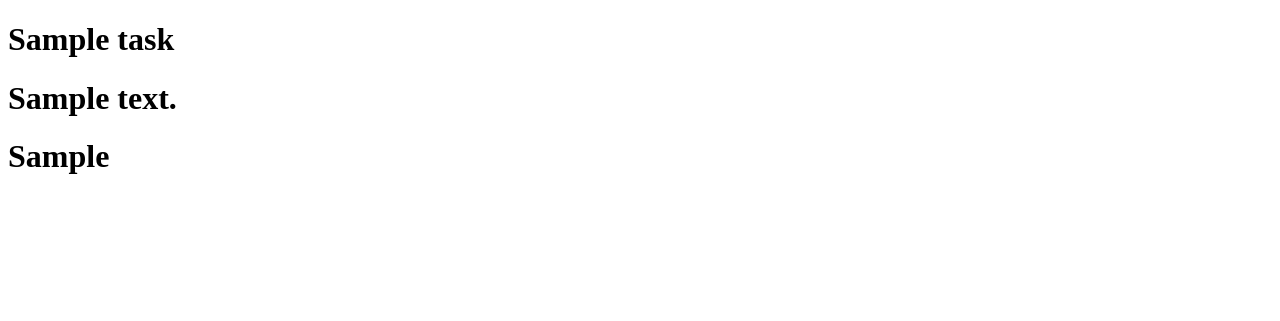
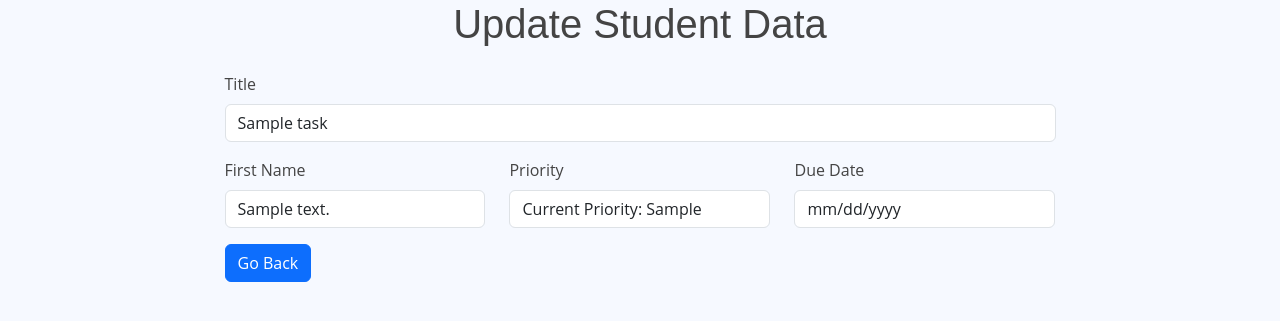
Before and after one commit to saisiah/TaskTracker, a PHP site: page /view.php?id=1 in a window 1280 px wide. Shown: the top 321 px of the page. Run offline with PHP 8.4, Linux system fonts and the light colour scheme; tables that the repository leaves empty or names only in its code hold one stand-in row (values such as "Sample post"); data that the repository does not hold is empty.

Commit message:
hey guys xLights here

```diff
--- a/create-task.php
+++ b/create-task.php
@@ -52,7 +52,7 @@ include ("config.php");
                         </div>
 
                         <div class="col-md-4 mb-3">
-                        <a class="btn btn-primary" href="index.php">Go Back</a>
+                        <a class="btn btn-primary" style="float: right;" href="index.php">Go Back</a>
                         </div>
 
 
--- a/update.php
+++ b/update.php
@@ -61,7 +61,7 @@ include ("config.php");
                                     <input type="date" class="form-control" value="<?=$task['dueDate'];?>" id="dueDate" name="dueDate">
                                 </div>
                                 <div class="col-md-12 mb-3 text-center">
-                                    <button type="submit" class="btn btn-primary"  style="float: right;" name="handleUpdateTask">Submit</button>
+                                    <button type="submit" class="btn btn-primary" style="float: right;" name="handleUpdateTask">Submit</button>
                                 </div>
                             </div>
                         </form>
--- a/view.php
+++ b/view.php
@@ -1,48 +1,110 @@
 <?php session_start();
 include ("config.php");
 ?>
-
-<!DOCTYPE html>
+<!doctype html>
 <html lang="en">
 <head>
-    <meta charset="UTF-8">
-    <meta name="viewport" content="width=device-width, initial-scale=1.0">
-    <title>Document</title>
+    <meta charset="utf-8">
+    <meta name="viewport" content="width=device-width, initial-scale=1">
+    <title></title>
+    <link href="https://cdn.jsdelivr.net/npm/bootstrap@5.3.3/dist/css/bootstrap.min.css" rel="stylesheet"
+          integrity="sha384-QWTKZyjpPEjISv5WaRU9OFeRpok6YctnYmDr5pNlyT2bRjXh0JMhjY6hW+ALEwIH"
+          crossorigin="anonymous">
+    <link rel="stylesheet" href="style.css">
 </head>
 <body>
+
+<h1 class="text-center">Update Student Data</h1>
+<div class="container mt-4">
+    <div class="row justify-content-center">
+        <div class="col-lg-9">
+
         <?php
-        if(isset($_GET['id'])){
+            if(isset($_GET['id']))
+            {
                 $id = $_GET['id'];
-            $view_task_query = "SELECT * FROM `tasks` WHERE `id` = '$id'";
-            $view_task_query_result = mysqli_query($con, $view_task_query);
+                $update_tasks_query = "SELECT * FROM `tasks` WHERE `id` = '$id'";
+                $update_tasks_query_result = mysqli_query($con, $update_tasks_query);
 
-            if(mysqli_num_rows($view_task_query_result) > 0){
-                foreach($view_task_query_result as $result){
+                if(mysqli_num_rows($update_tasks_query_result) > 0)
+                {
+                    foreach($update_tasks_query_result as $task)
+                    {
         ?>
-            <div class="content">
-                <div class="view">
-                    <h1>
-                        <?=$result['title'];?>
-                    </h1>
-                    <h1>
-                        <?=$result['description'];?>
-                    </h1>
-                    <h1>
-                        <?=$result['priority'];?>
-                    </h1>
-                    <h1>
-                        <?=$result['dueDate'];?>
-                    </h1>
+                        <form action="update.php" method="POST">
+                            <input type="hidden" name="id" value="<?=$task['id'];?>">
+                            <div class="row">
+                                <div class="col-md-12 mb-3">
+                                    <label for="title" class="form-label">Title</label>
+                                    <input type="text" class="form-control" id="title" value="<?=$task['title'];?>" name="title" readonly>
+                                </div>
+
+                                <div class="col-md-4 mb-3">
+                                    <label for="description" class="form-label">First Name</label>
+                                    <input type="text" class="form-control" id="description" value="<?=$task['description'];?>" name="description" readonly>
+                                </div>
+
+                                <div class="col-md-4 mb-3">
+                                    <label for="priority" class="form-label">
+                                        Priority
+                                    </label>
+                                    <select name="priority" id="priority" class="form-control">
+                                        <option value="" disabled selected>Current Priority: <?=$task['priority'];?></option>
+                                        <option value="Low">Low</option>
+                                        <option value="Medium">Medium</option>
+                                        <option value="High">High</option>
+                                    </select>
+                                </div>
+
+                                <div class="col-md-4 mb-3">
+                                    <label for="dueDate" class="form-label">Due Date</label>
+                                    <input type="date" class="form-control" value="<?=$task['dueDate'];?>" id="dueDate" name="dueDate" readonly>
+                                </div>
+                                <div class="col-md-4 mb-3">
+                                    <a class="btn btn-primary" style="float: left;" href="index.php">Go Back</a>
+                                </div>
+
+                            </div>
+                        </form>
         </div>
     </div>
+
     <?php
                 }
             }
+            else
+            {
+                ?>
+                <h4>No Record Found!</h4>
+                <?php
+            }
         }
 ?>
+</div>
+
+<script src="https://cdn.jsdelivr.net/npm/@popperjs/core@2.11.8/dist/umd/popper.min.js"
+        integrity="sha384-I7E8VVD/ismYTF4hNIPjVp/Zjvgyol6VFvRkX/vR+Vc4jQkC+hVqc2pM8ODewa9r"
+        crossorigin="anonymous"></script>
+<script src="https://cdn.jsdelivr.net/npm/bootstrap@5.3.3/dist/js/bootstrap.min.js"
+        integrity="sha384-0pUGZvbkm6XF6gxjEnlmuGrJXVbNuzT9qBBavbLwCsOGabYfZo0T0to5eqruptLy"
+        crossorigin="anonymous"></script>
 
 
-
-
+<script src="https://unpkg.com/sweetalert/dist/sweetalert.min.js"></script>
+<?php
+if (isset($_SESSION['status']) && $_SESSION['status_code'] != '' )
+{
+    ?>
+    <script>
+        swal({
+            title: "<?php echo $_SESSION['status']; ?>",
+            icon: "<?php echo $_SESSION['status_code']; ?>",
+        });
+    </script>
+    <?php
+    unset($_SESSION['status']);
+    unset($_SESSION['status_code']);
+}
+?>
 </body>
 </html>
```
Lines whose indentation alone changed are shown as unchanged.
